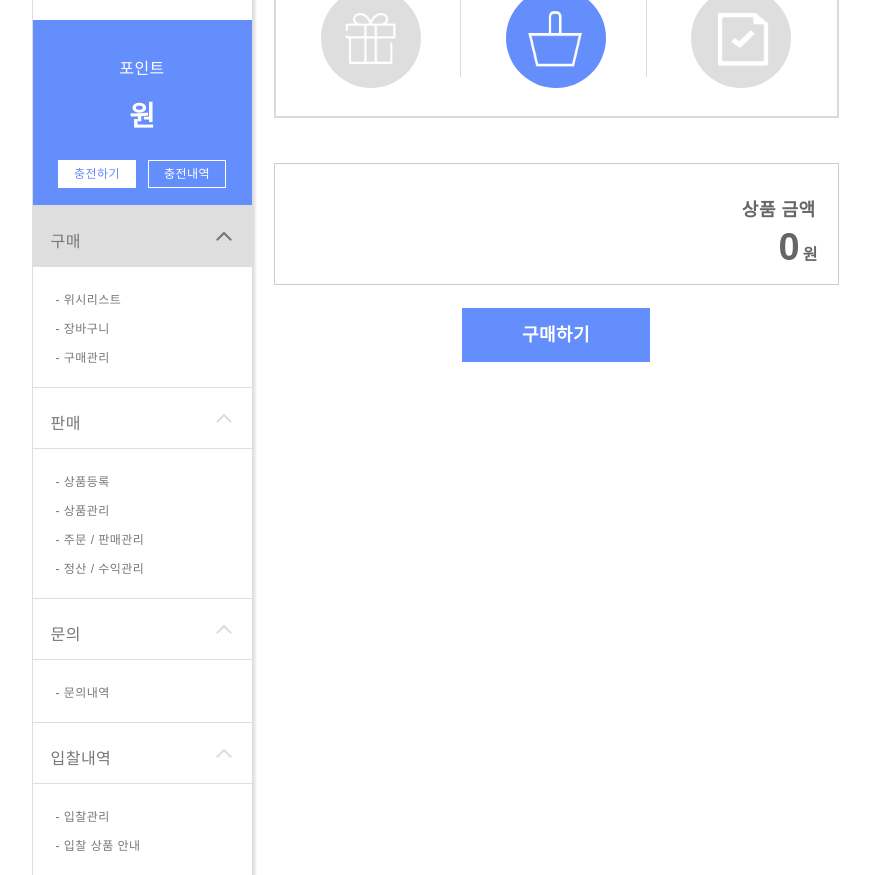
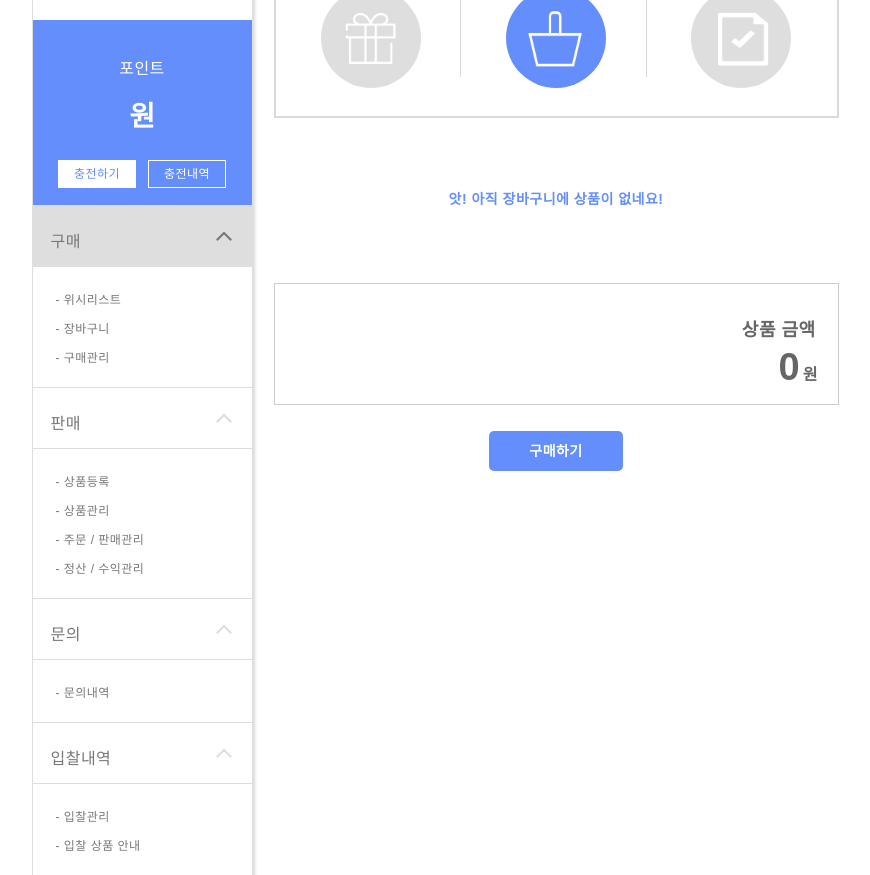
Before and after one commit to springkjw/socialup, a Django app: page /dashboard/purchase/cart/ in a window 1280 px wide. Shown: the part 252-1127 px from the top of the page, without its empty margins (205-1075 px from the left). Run offline with Django 3.2, Linux system fonts and the light colour scheme; data comes from the database, SQL or seed files in the repository; data that the repository does not hold is empty.

Commit message:
cart design improve

```diff
--- a/static/css/dashboard/cart.css
+++ b/static/css/dashboard/cart.css
@@ -163,9 +163,10 @@
 .dashboard-cart-purchase #purchase {
     background: #648efc;
     color: white;
-    font-size: 18px;
+    font-size: 14px;
     font-weight: 600;
-    padding: 17px 60px 17px 60px;
+    border-radius: 5px;
+    padding: 12px 40px 12px 40px;
 }
 
 .dashboard-cart-item-meta .cart-item {
@@ -183,3 +184,12 @@
 .dashboard-cart-item-meta .cart-item button i {
     color: #648efc;
 }
+
+.no-list {
+    text-align: center;
+    color: #648efc;
+    font-weight: 600;
+    font-size: 14px;
+    margin-top: 70px;
+    padding-bottom: 30px;
+}
--- a/templates/account/dashboard_cart.html
+++ b/templates/account/dashboard_cart.html
@@ -76,6 +76,7 @@
             </div>
         </div>
         <div class="dashboard-cart">
+            {% if object.item %}
                 {% for product in object.item %}
                     <div class="dashboard-cart-item">
                         <div class="dashboard-cart-item-image">
@@ -118,7 +119,8 @@
                                 </li>
                                 <li id="popup-delete">
                                     <form method="GET" id="delete-form" action="{% url 'cart' %}">
-                                    <input type="hidden" name="product_item" value="{{ product.0.item.product.id }}"/>
+                                        <input type="hidden" name="product_item"
+                                               value="{{ product.0.item.product.id }}"/>
                                         <input type="hidden" name="delete" value="true"/>
                                         <input id="cart_delete" type="submit" value="삭제하기"/>
                                     </form>
@@ -127,11 +129,13 @@
                         </div>
                     </div>
                 {% endfor %}
+            {% else %}
+                <div class="no-list">
+                    앗! 아직 장바구니에 상품이 없네요!
+                </div>
+            {% endif %}
         </div>
         <div class="dashboard-cart-total">
-            {#            <div class="dashboard-cart-bill">#}
-            {#                <p>결제정보</p>#}
-            {#            </div>#}
             <div class="dashboard-cart-subtotal">
                 <p>상품 금액</p>
                 <h1><span id="money">{{ object.cart.subtotal }}</span><span id="unit">원</span></h1>
```
Lines whose indentation alone changed are shown as unchanged.
